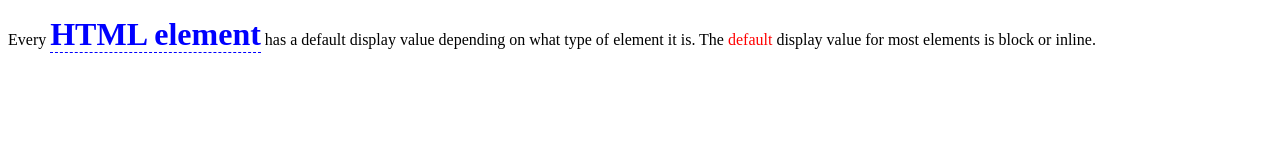
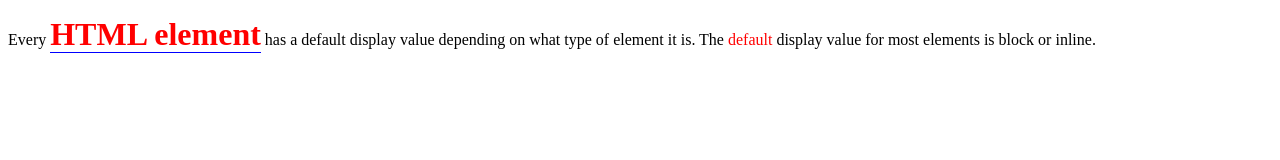
Before and after one commit to felithien/felithien.github.io, a plain HTML site: page span.html in a window 1280 px wide. Drawn offline with Linux system fonts and the light colour scheme.

Commit message:
update file 2

```diff
--- a/css/span.css
+++ b/css/span.css
@@ -1,9 +1,9 @@
 #html-element {
     font-size: 24pt;
-    color: blue;
+    border-bottom-color: blue;
     font-weight: bold;
-    border-bottom-style: dashed;
-    border-bottom-width: thin;
+    border-bottom-style: solid;
+    border-bottom-width: 1px;
 }
 
 .red {
```
